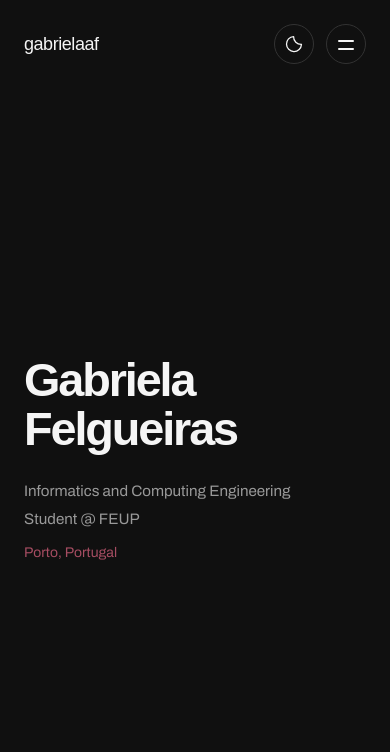
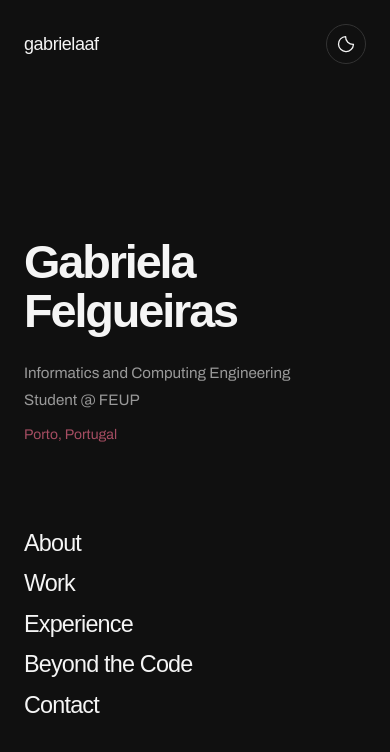
Before and after one commit to gabriielaaf/myportfolio, a React (Vite) app: page / in a window 390 px wide. Shown: the top 752 px of the page. Built offline with nearby package versions, Linux system fonts and the light colour scheme; a web font is replaced by a local one.

Commit message:
changes on home page

```diff
--- a/src/App.module.css
+++ b/src/App.module.css
@@ -3,17 +3,43 @@
 .app {
   display: flex;
   flex-direction: column;
+
   min-height: 100vh;
   min-height: 100svh;
+
   background-color: var(--background);
   color: var(--foreground);
-  transition: background-color 300ms ease, color 300ms ease;
+
+  transition:
+    background-color 300ms ease,
+    color 300ms ease;
 }
 
 /* Homepage */
 
 .home {
-  display: flex;
+  display: grid;
+  grid-template-columns: minmax(0, 1.3fr) minmax(0, 0.7fr);
+  align-items: center;
+  gap: clamp(2rem, 5vw, 5rem);
+
   flex: 1;
-  flex-direction: column;
+
+  width: 100%;
+  max-width: var(--content-max-width);
+
+  margin-inline: auto;
+  padding: 3rem var(--page-padding);
 }
+
+/* Responsive */
+
+@media (max-width: 767px) {
+  .home {
+    grid-template-columns: 1fr;
+    align-content: center;
+
+    gap: 3rem;
+    padding-block: 3rem;
+  }
+}
--- a/src/App.tsx
+++ b/src/App.tsx
@@ -3,6 +3,7 @@ import { Routes, Route } from "react-router";
 import Header from "./components/layout/Header";
 import Hero from "./components/sections/Hero";
 import About from "./components/sections/About";
+import HomeNavigation from "./components/home/HomeNavigation";
 import WorkPage from "./pages/WorkPage";
 
 import styles from "./App.module.css";
@@ -18,24 +19,13 @@ function App() {
           element={
             <main className={styles.home}>
               <Hero />
+              <HomeNavigation />
             </main>
           }
         />
 
-        <Route
-          path="/about"
-          element={
-            <main>
-              <About />
-            </main>
-          }
-        />
-
-        <Route
-          path="/work"
-          element={<WorkPage />}
-        />
-
+        <Route path="/about" element={<About />} />
+        <Route path="/work" element={<WorkPage />} />
       </Routes>
     </div>
   );
--- /dev/null
+++ b/src/components/home/HomeNavigation.module.css
@@ -0,0 +1,103 @@
+/* Navigation */
+
+.navigation {
+  display: flex;
+  align-items: center;
+  justify-content: flex-end;
+
+  width: 100%;
+  min-width: 0;
+}
+
+/* Links */
+
+.links {
+  display: flex;
+  flex-direction: column;
+  align-items: flex-end;
+  gap: clamp(1rem, 2vw, 1.75rem);
+
+  margin: 0;
+  padding: 0;
+
+  list-style: none;
+}
+
+.links li {
+  opacity: 0;
+  animation: menuReveal 800ms
+    cubic-bezier(0.22, 1, 0.36, 1) both;
+}
+
+.links a {
+  display: inline-block;
+
+  font-family: var(--font-heading);
+  font-size: clamp(1.5rem, 2.6vw, 2.5rem);
+  font-weight: 500;
+  line-height: 1.15;
+  letter-spacing: -0.035em;
+
+  color: var(--foreground);
+  text-decoration: none;
+  text-align: right;
+
+  transition:
+    color 300ms ease,
+    transform 300ms ease;
+}
+
+.links a:hover {
+  color: var(--accent);
+  transform: translateX(-8px);
+}
+
+.links a:focus-visible {
+  outline: 2px solid var(--accent);
+  outline-offset: 5px;
+}
+
+/* Animations */
+
+@keyframes menuReveal {
+  from {
+    opacity: 0;
+    transform: translateX(30px);
+  }
+
+  to {
+    opacity: 1;
+    transform: translateX(0);
+  }
+}
+
+/* Responsive */
+
+@media (max-width: 767px) {
+  .navigation {
+    justify-content: flex-start;
+  }
+
+  .links {
+    align-items: flex-start;
+    gap: 0.85rem;
+  }
+
+  .links a {
+    font-size: clamp(1.4rem, 6vw, 2rem);
+    text-align: left;
+  }
+}
+
+/* Reduced motion */
+
+@media (prefers-reduced-motion: reduce) {
+  .links li {
+    opacity: 1;
+    animation: none;
+  }
+
+  .links a {
+    transition: none;
+  }
+}
--- /dev/null
+++ b/src/components/home/HomeNavigation.tsx
@@ -0,0 +1,27 @@
+import { Link } from "react-router";
+import { navigationLinks } from "../../data/navigation";
+import styles from "./HomeNavigation.module.css";
+
+function HomeNavigation() {
+  return (
+    <nav
+      className={styles.navigation}
+      aria-label="Homepage navigation"
+    >
+      <ul className={styles.links}>
+        {navigationLinks.map((link, index) => (
+          <li
+            key={link.label}
+            style={{ animationDelay: `${200 + index * 100}ms` }}
+          >
+            <Link to={link.href}>
+              {link.label}
+            </Link>
+          </li>
+        ))}
+      </ul>
+    </nav>
+  );
+}
+
+export default HomeNavigation;
--- a/src/components/layout/Header.tsx
+++ b/src/components/layout/Header.tsx
@@ -1,10 +1,12 @@
-import { Link } from "react-router";
+import { Link, useLocation } from "react-router";
 
 import ThemeToggle from "../ui/ThemeToggle";
 import NavigationMenu from "../navigation/NavigationMenu";
 import styles from "./Header.module.css";
 
 function Header() {
+  const { pathname } = useLocation();
+
   return (
     <header className={styles.header}>
       <Link to="/" className={styles.logo}>
@@ -13,7 +15,10 @@ function Header() {
 
       <div className={styles.actions}>
         <ThemeToggle />
-        <NavigationMenu />
+
+        {pathname !== "/" && (
+          <NavigationMenu key={pathname} />
+        )}
       </div>
     </header>
   );
--- a/src/components/navigation/NavigationMenu.tsx
+++ b/src/components/navigation/NavigationMenu.tsx
@@ -1,15 +1,8 @@
 import { useEffect, useRef, useState } from "react";
 import { Link } from "react-router";
+
+import { navigationLinks } from "../../data/navigation";
 import styles from "./NavigationMenu.module.css";
-
-const navigationLinks = [
-  { label: "About Me", href: "/about" },
-  { label: "Work", href: "/work" },
-  { label: "Experience", href: "#experience" },
-  { label: "Beyond the Code", href: "#beyond-the-code" },
-  { label: "Contact", href: "#contact" },
-
-];
 
 function NavigationMenu() {
   const [isOpen, setIsOpen] = useState(false);
--- a/src/components/sections/Hero.module.css
+++ b/src/components/sections/Hero.module.css
@@ -1,14 +1,12 @@
 /* Hero */
 
 .hero {
-  composes: container from "../../styles/shared.module.css";
+  display: flex;
+  align-items: center;
+  flex: 1;
 
-  display: flex;
-  flex: 1;
-  align-items: center;
-
-  padding-top: 4rem;
-  padding-bottom: 0;
+  width: 100%;
+  min-width: 0;
 }
 
 .content {
--- /dev/null
+++ b/src/data/navigation.ts
@@ -0,0 +1,7 @@
+export const navigationLinks = [
+  { label: "About", href: "/about" },
+  { label: "Work", href: "/work" },
+  { label: "Experience", href: "#experience" },
+  { label: "Beyond the Code", href: "#beyond-the-code" },
+  { label: "Contact", href: "#contact" },
+];
```
